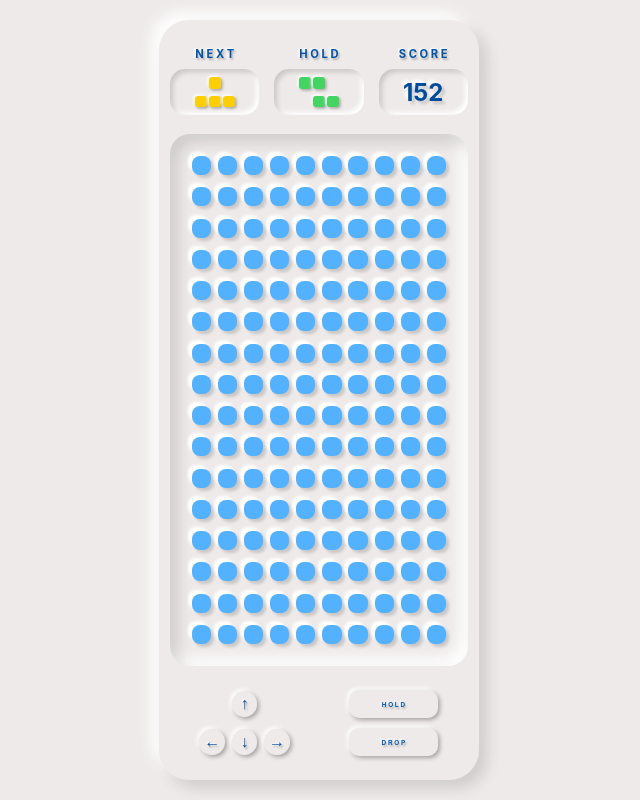
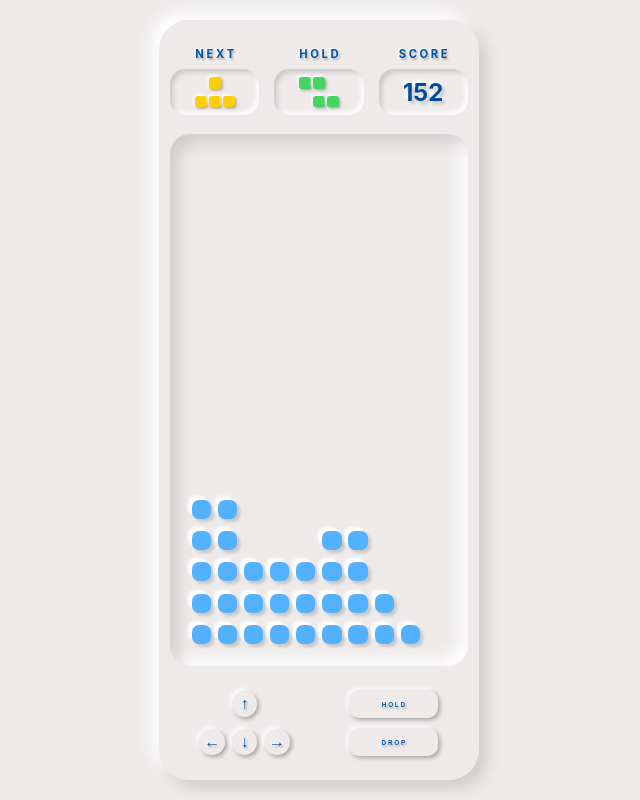
Before and after one commit to curry0622/Tetris-Web-Game, a React (Create React App) app: page / in a window 1280 px wide. Shown: the whole page, without its empty margins (321-961 px from the left). Built offline with nearby package versions, Linux system fonts and the light colour scheme.

Commit message:
feat: import blocks

```diff
--- /dev/null
+++ b/src/game/screen/blocks.ts
@@ -0,0 +1,18 @@
+export const blocks = [
+  [0, 0, 0, 0, 0, 0, 0, 0, 0, 0],
+  [0, 0, 0, 0, 0, 0, 0, 0, 0, 0],
+  [0, 0, 0, 0, 0, 0, 0, 0, 0, 0],
+  [0, 0, 0, 0, 0, 0, 0, 0, 0, 0],
+  [0, 0, 0, 0, 0, 0, 0, 0, 0, 0],
+  [0, 0, 0, 0, 0, 0, 0, 0, 0, 0],
+  [0, 0, 0, 0, 0, 0, 0, 0, 0, 0],
+  [0, 0, 0, 0, 0, 0, 0, 0, 0, 0],
+  [0, 0, 0, 0, 0, 0, 0, 0, 0, 0],
+  [0, 0, 0, 0, 0, 0, 0, 0, 0, 0],
+  [0, 0, 0, 0, 0, 0, 0, 0, 0, 0],
+  [1, 1, 0, 0, 0, 0, 0, 0, 0, 0],
+  [1, 1, 0, 0, 0, 1, 1, 0, 0, 0],
+  [1, 1, 1, 1, 1, 1, 1, 0, 0, 0],
+  [1, 1, 1, 1, 1, 1, 1, 1, 0, 0],
+  [1, 1, 1, 1, 1, 1, 1, 1, 1, 0],
+];
--- a/src/game/screen/index.tsx
+++ b/src/game/screen/index.tsx
@@ -1,13 +1,18 @@
 /* eslint-disable arrow-body-style */
 import React from 'react';
 import classNames from 'classnames';
+import { blocks } from './blocks';
 
 const Screen: React.FC = () => {
-  const showBlks = [...Array(16)].map(() => {
+  const showBlks = blocks.map((row) => {
     return (
       <div className={classNames('screen-row')}>
-        {[...Array(10)].map(() => {
-          return <div className={classNames('screen-block')} />;
+        {row.map((i) => {
+          return i ? (
+            <div className={classNames('screen-block--filled')} />
+          ) : (
+            <div className={classNames('screen-block--empty')}>&#8226;</div>
+          );
         })}
       </div>
     );
--- a/src/scss/game/screen/index.scss
+++ b/src/scss/game/screen/index.scss
@@ -30,13 +30,23 @@
   // border: red solid 1px;
 }
 
-.screen-block {
+.screen-block--filled {
   width: 1.5vw;
   height: 1.5vw;
   color: transparent;
   background-color: #53b1fd;
-  border-radius: 8px;
+  border-radius: 7px;
   box-shadow:
     3px 3px 3px rgba(0, 0, 0, 0.15),
     -4px -4px 3px rgba(255, 255, 255, 1);
 }
+
+.screen-block--empty {
+  width: 1.5vw;
+  height: 1.5vw;
+  font-size: 0.1rem;
+  color: #d8dadf;
+  display: flex;
+  justify-content: center;
+  align-items: center;
+}
```
